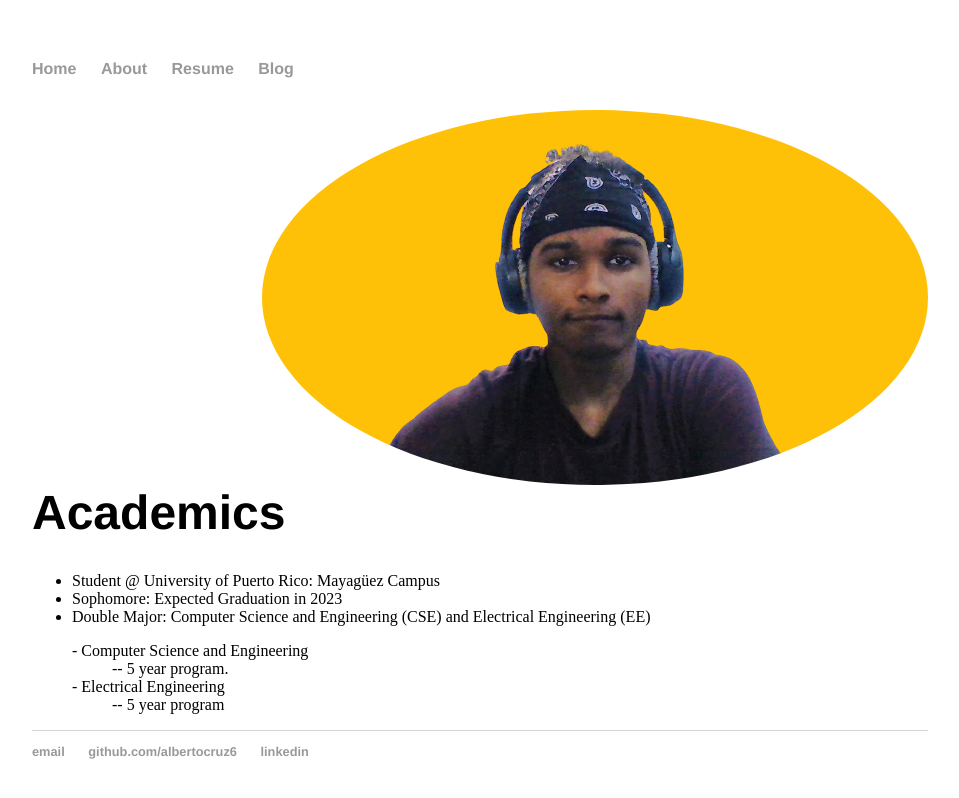
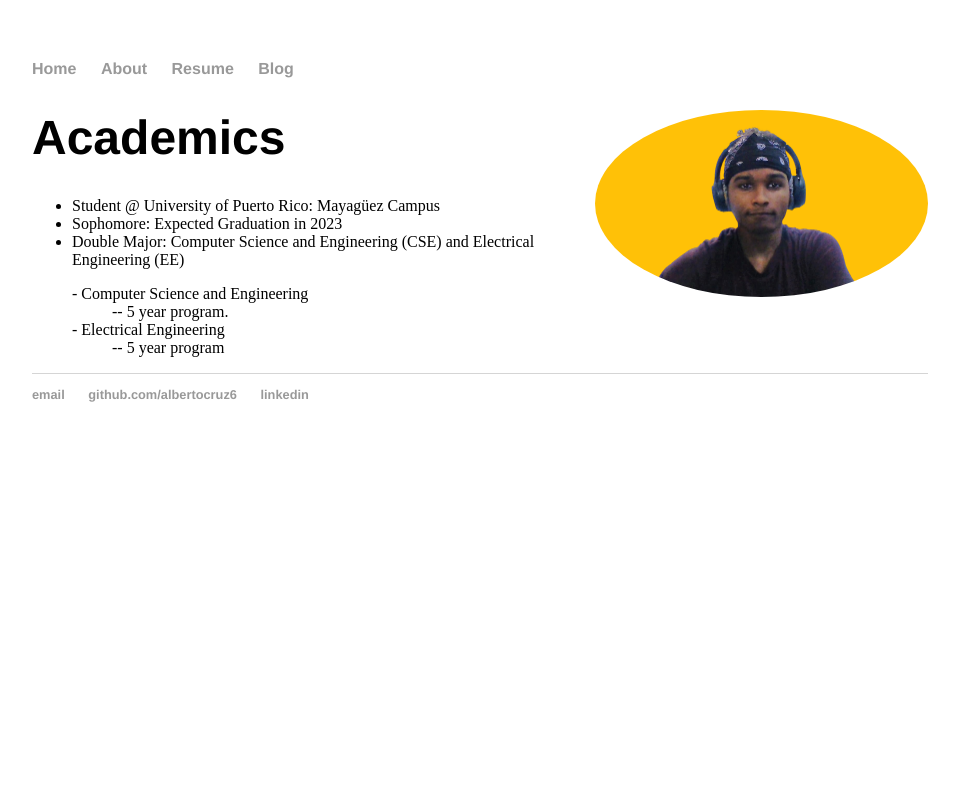
Before and after one commit to albertocruz6/albertocruz6.github.io, a Jekyll site: the page built from about/index.html, in a window 1280 px wide. Shown: the top 798 px of the page, without its empty margins (160-1119 px from the left). Built offline with Jekyll 4.4.1, drawn with Linux system fonts in a browser that asks for light colours.

Commit message:
Update main.css

```diff
--- a/css/main.css
+++ b/css/main.css
@@ -44,4 +44,6 @@ ul.posts li {
 
 .circular--square {
   border-radius: 50%;
+  width: 333px;
+  height: 187px;
 }
```
